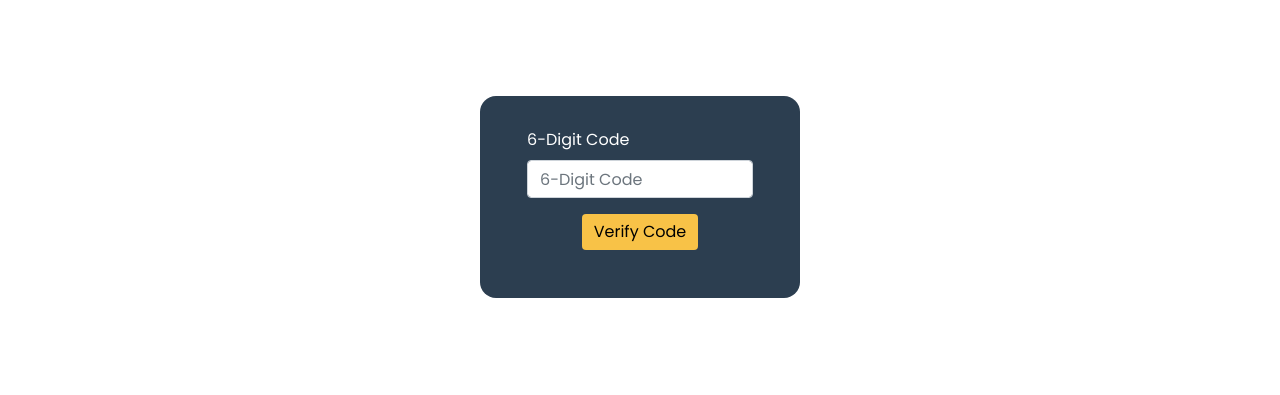
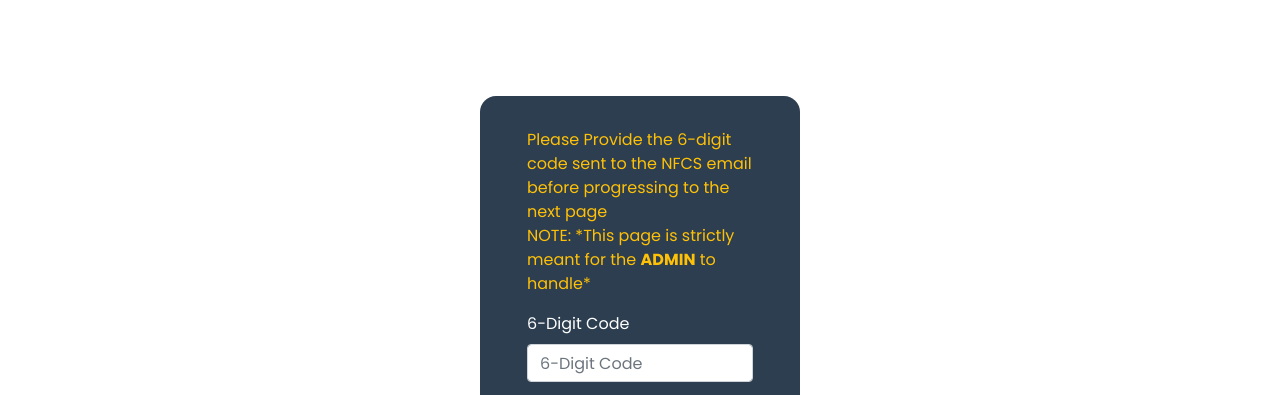
Before and after one commit to Franklin-raph/NFCS-WebApp, a website with bundled scripts: page pinconfirm.html in a window 1280 px wide. Shown: the part 64-459 px from the top of the page. Built offline with nearby package versions, Linux system fonts and the light colour scheme.

Commit message:
added a warning message

```diff
--- a/pinconfirm.html
+++ b/pinconfirm.html
@@ -62,6 +62,8 @@
 <div class="container" id="container">
     <form>
         <div class="form-group col-12">
+          <p class="text-warning">Please Provide the 6-digit code sent to the NFCS email before progressing to the next page <br />NOTE:
+            *This page is strictly meant for the <strong>ADMIN</strong> to handle*</p>
             <label>6-Digit Code</label>
             <input type="text" id="digitCode" class="form-control" placeholder="6-Digit Code">
         </div>
```
